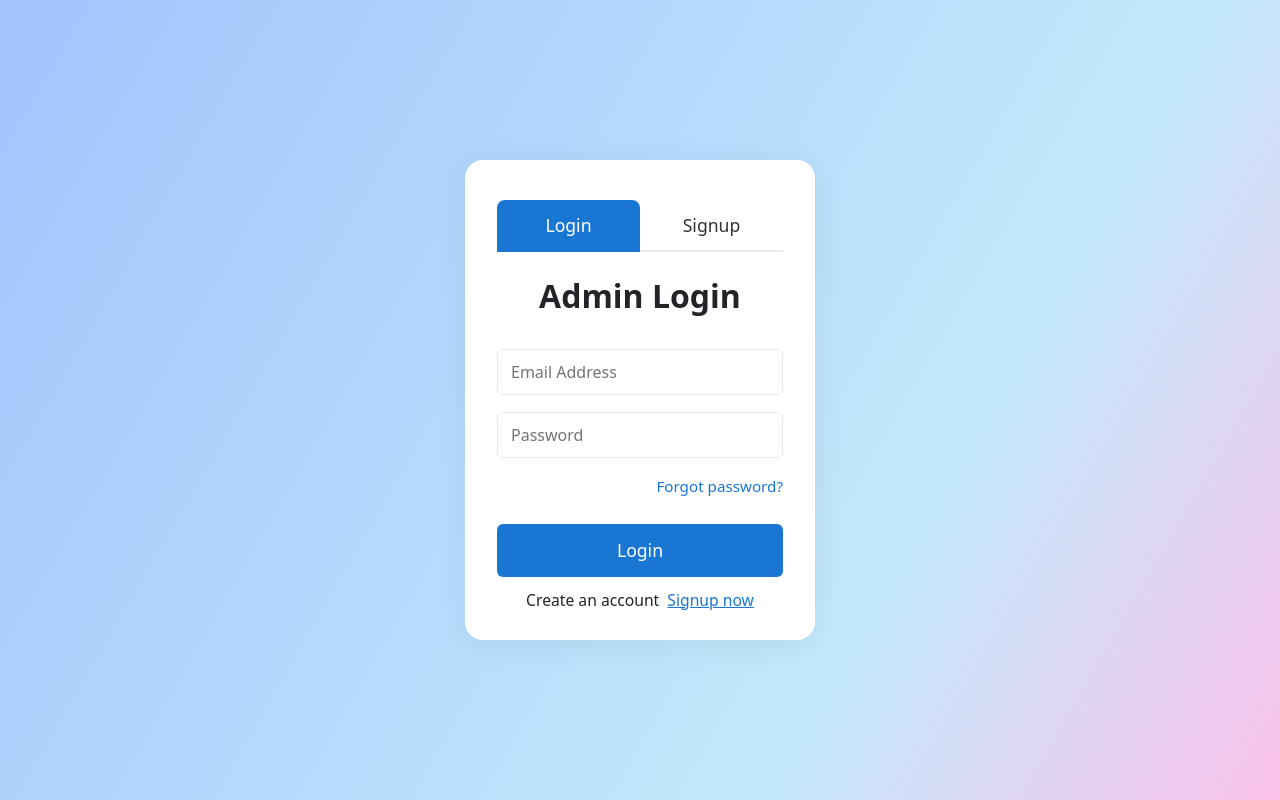
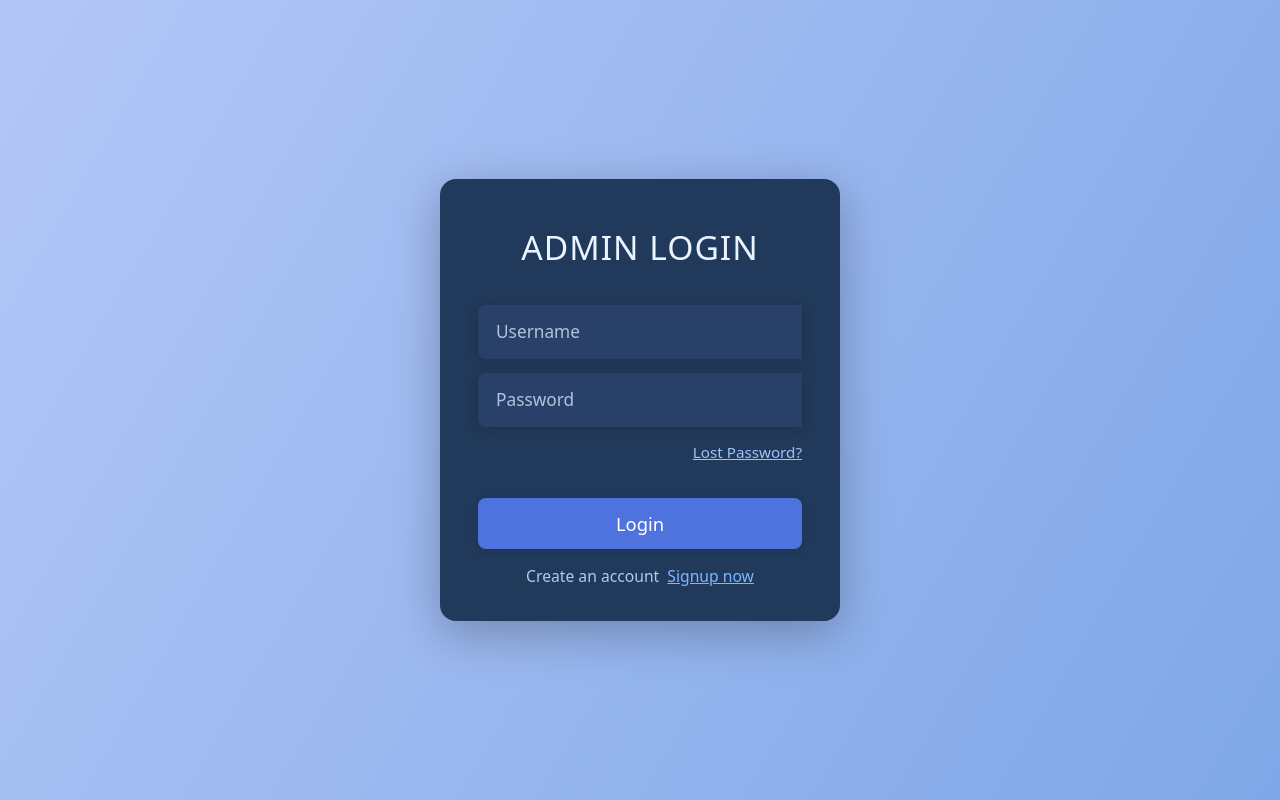
Before and after one commit to bella-cd/ble_hosptal_react, a React (Create React App) app in the folder frontend/: page /login in a window 1280 px wide. Built offline with nearby package versions, Linux system fonts and the light colour scheme.

Commit message:
theme and color changes

```diff
--- a/frontend/src/components/LoginSignupForm.css
+++ b/frontend/src/components/LoginSignupForm.css
@@ -1,104 +1,143 @@
+
 .form-bg {
   min-height: 100vh;
   display: flex;
   align-items: center;
   justify-content: center;
-  background: linear-gradient(120deg,#a1c4fd,#c2e9fb 70%,#fbc2eb);
+  background: linear-gradient(120deg, #b3c7f7 0%, #7fa7e7 100%);
 }
 
 .center-card {
-  background: #fff;
-  padding: 40px 32px 28px 32px;
-  border-radius: 18px;
-  box-shadow: 0 4px 32px #0001;
-  min-width: 300px;
-  max-width: 350px;
+  background: #21395a;
+  padding: 48px 38px 32px 38px;
+  border-radius: 16px;
+  box-shadow: 0 12px 48px #0004;
+  min-width: 340px;
+  max-width: 400px;
   width: 100%;
+  display: flex;
+  flex-direction: column;
 }
 
 .tabs {
   display: flex;
-  margin-bottom: 25px;
+  margin-bottom: 15px;
+  gap: 8px;
 }
 
 .tab {
   flex: 1;
   padding: 12px 0;
+  background: none;
   border: none;
-  border-bottom: 2px solid #eaeaea;
-  font-size: 1.1rem;
-  background: none;
   cursor: pointer;
+  color: #b2c2df;
+  font-size: 1.07rem;
   font-weight: 500;
-  color: #333;
+  border-bottom: 2.5px solid transparent;
+  border-radius: 8px 8px 0 0;
+  transition: background .18s;
 }
 
 .tab.active {
-  background: #1976d2;
+  background: #34578a;
   color: #fff;
-  border-bottom: 2.5px solid #1976d2;
-  border-radius: 8px 8px 0 0;
+  border-bottom: 2.5px solid #a1c4fd;
 }
 
 .auth-form {
   display: flex;
   flex-direction: column;
-  gap: 17px;
+  gap: 14px;
+}
+
+.auth-form h2 {
+  color: #eaf3ff;
+  font-weight: 400;
+  font-size: 2.1rem;
+  margin-bottom: 24px;
+  letter-spacing: 1px;
+  text-align: center;
+}
+
+.input-group {
+  position: relative;
+  display: flex;
+  align-items: center;
 }
 
 .form-input {
-  font-size: 1rem;
-  border: 1.3px solid #eaeaea;
-  padding: 10px 13px;
-  border-radius: 6px;
+  background: #294068;
+  color: #eaf3ff;
+  border: none;
+  border-radius: 8px;
+  padding: 14px 44px 14px 18px;
+  font-size: 1.08rem;
+  transition: box-shadow .18s;
+  box-shadow: 0 2px 12px #0002;
+  width: 100%;
 }
 
-.form-input:focus {
-  outline: none;
-  border-color: #1976d2;
+.form-input::placeholder {
+  color: #b2c2df;
+}
+
+.input-icon {
+  position: absolute;
+  right: 18px;
+  color: #b2c2df;
+  font-size: 1.15rem;
+  pointer-events: none;
+}
+
+.main-btn,
+button[type="submit"] {
+  background: #4e73df;
+  color: #fff;
+  border: none;
+  padding: 12px 0;
+  border-radius: 8px;
+  font-size: 1.15rem;
+  font-weight: 500;
+  box-shadow: 0 2px 10px #0001;
+  margin-top: 6px;
+  transition: background .14s;
+}
+
+.main-btn:hover {
+  background: #2e59d9;
 }
 
 .forgot-link {
-  color: #1976d2;
-  text-decoration: none;
+  color: #9ec3f7;
+  text-decoration: underline;
   font-size: 0.95rem;
   margin-bottom: 2px;
   align-self: flex-end;
+  transition: color .14s;
 }
 
-.main-btn {
-  background: #1976d2;
-  color: #fff;
-  border: none;
-  padding: 13px;
-  border-radius: 6px;
-  font-size: 1.1rem;
-  font-weight: 500;
-  cursor: pointer;
-  margin-top: 8px;
-}
-
-.main-btn:hover {
-  background: #145ea8;
+.forgot-link:hover {
+  color: #7298c6;
 }
 
 .switch-link {
   text-align: center;
-  margin-top: 12px;
+  margin-top: 16px;
   font-size: 0.98rem;
+  color: #b0c9ef;
 }
 
 .link-btn {
-  color: #1976d2;
+  color: #7bb8ff;
   cursor: pointer;
   text-decoration: underline;
   margin-left: 4px;
+  transition: color .18s;
 }
 
-.center-card h2 {
-  text-align: center;
-  margin-bottom: 16px;
-  font-weight: 700;
+.link-btn:hover {
+  color: #386fc2;
 }
 
 .msg {
@@ -109,4 +148,5 @@
   margin-bottom: -8px;
   text-align: center;
   font-size: 1rem;
+  box-shadow: 0 4px 12px #0001;
 }
--- a/frontend/src/components/LoginSignupForm.js
+++ b/frontend/src/components/LoginSignupForm.js
@@ -1,16 +1,13 @@
-// Import React, axios, and CSS
 import React, { useState } from "react";
 import axios from "axios";
 import "./LoginSignupForm.css";
 
-// LoginSignupForm handles login and signup forms
 function LoginSignupForm() {
-  const [mode, setMode] = useState("login"); // Track form mode
-  const [email, setEmail] = useState(""); // User email
-  const [password, setPassword] = useState(""); // User password
-  const [msg, setMsg] = useState(""); // Message to show
+  const [mode, setMode] = useState("login");
+  const [email, setEmail] = useState("");
+  const [password, setPassword] = useState("");
+  const [msg, setMsg] = useState("");
 
-  // Handle form submit for login/signup
   function handleSubmit(e) {
     e.preventDefault();
     setMsg("");
@@ -30,31 +27,27 @@ function LoginSignupForm() {
       .catch(err => setMsg(err.response?.data?.error || "Request failed"));
   }
 
-  // Render login/signup form UI
   return (
     <div className="form-bg">
       <div className="center-card">
-        <div className="tabs">
-          <button
-            className={mode === "login" ? "tab active" : "tab"}
-            onClick={() => setMode("login")}
-          >Login</button>
-          <button
-            className={mode === "signup" ? "tab active" : "tab"}
-            onClick={() => setMode("signup")}
-          >Signup</button>
-        </div>
+        {/* Removed tab switcher for a cleaner look */}
         <form className="auth-form" onSubmit={handleSubmit}>
-          <h2>{mode === "login" ? "Admin Login" : "Signup"}</h2>
+          <h2 style={{ fontSize: "2.1rem", fontWeight: 400, letterSpacing: "1px", marginBottom: "24px" }}>
+            {mode === "login" ? "ADMIN LOGIN" : "ADMIN SIGNUP"}
+          </h2>
           {msg && <div className="msg">{msg}</div>}
+          <div className="input-group">
             <input
               className="form-input"
               type="text"
-            placeholder="Email Address"
+              placeholder="Username"
               value={email}
               onChange={e => setEmail(e.target.value)}
               required
             />
+            <span className="input-icon"><i className="fa fa-user" /></span>
+          </div>
+          <div className="input-group">
             <input
               className="form-input"
               type="password"
@@ -63,8 +56,10 @@ function LoginSignupForm() {
               onChange={e => setPassword(e.target.value)}
               required
             />
-          {mode === "login" && <a href="#" className="forgot-link">Forgot password?</a>}
-          <button className="main-btn" type="submit">
+            <span className="input-icon"><i className="fa fa-lock" /></span>
+          </div>
+          {mode === "login" && <a href="#" className="forgot-link">Lost Password?</a>}
+          <button className="main-btn" type="submit" style={{ marginTop: "18px", fontSize: "1.15rem", borderRadius: "8px" }}>
             {mode === "login" ? "Login" : "Signup"}
           </button>
         </form>
--- a/frontend/src/components/Sidebar.js
+++ b/frontend/src/components/Sidebar.js
@@ -1,34 +1,39 @@
 import { Link, useLocation } from "react-router-dom";
 
 const sidebarStyle = {
-  width: "220px",
+  width: "230px",
   minHeight: "100vh",
-  background: "#4e73df", // SB Admin blue
+  background: "#232e3c", // Professional dark sidebar
   color: "#fff",
   position: "fixed",
   left: 0,
   top: 0,
-  paddingTop: "25px",
+  paddingTop: "32px",
+  boxShadow: "2px 0 16px #0002",
+  zIndex: 100,
 };
 
 const activeStyle = {
-  background: "#f8f9fc", // SB Admin card bg
-  color: "#4e73df", // SB Admin blue text
+  background: "#1a2230",
+  color: "#4e73df",
   fontWeight: "bold",
-  borderRadius: "6px 0 0 6px"
+  borderLeft: "4px solid #4e73df",
+  borderRadius: "6px 0 0 6px",
 };
 
 const linkStyle = {
   display: "flex",
-  gap: "10px",
+  gap: "12px",
   alignItems: "center",
   color: "#fff",
-  padding: "15px 25px",
+  padding: "14px 28px",
   textDecoration: "none",
-  marginBottom: "4px",
+  marginBottom: "6px",
   borderLeft: "4px solid transparent",
   fontWeight: 500,
-  borderRadius: "6px 0 0 6px"
+  fontSize: "1.08rem",
+  borderRadius: "6px 0 0 6px",
+  transition: "background 0.2s, color 0.2s",
 };
 
 export default function Sidebar() {
@@ -38,14 +43,24 @@ export default function Sidebar() {
     <aside style={sidebarStyle}>
       <div style={{
         fontWeight: 700,
-        fontSize: "1.3rem",
-        padding: "0 25px 15px",
+        fontSize: "1.15rem",
+        padding: "0 28px 18px",
         letterSpacing: ".5px",
-        color: "#fff"
+        color: "#fff",
+        opacity: 0.85,
+        borderBottom: "1px solid #2c3542",
+        marginBottom: "18px"
       }}>
-        <span style={{ color: "#36b9cc" }}>BLE</span> Dashboard
+        MENU
       </div>
       <nav>
+        <div style={{
+          fontSize: "0.95rem",
+          fontWeight: 600,
+          color: "#bfc8d6",
+          padding: "0 28px 6px",
+          letterSpacing: ".2px"
+        }}>Dashboard</div>
         <Link
           to="/devices"
           style={{
@@ -55,6 +70,13 @@ export default function Sidebar() {
         >
           <span role="img" aria-label="devices">📡</span> Live Devices
         </Link>
+        <div style={{
+          fontSize: "0.95rem",
+          fontWeight: 600,
+          color: "#bfc8d6",
+          padding: "12px 28px 6px",
+          letterSpacing: ".2px"
+        }}>Components</div>
         <Link
           to="/admin"
           style={{
--- a/frontend/src/index.css
+++ b/frontend/src/index.css
@@ -1,14 +1,138 @@
+/* General body and background */
 body {
+  background: #f4f7fa;
+  font-family: 'Segoe UI', Roboto, Arial, sans-serif;
+  color: #21395a;
   margin: 0;
-  font-family: -apple-system, BlinkMacSystemFont, "Segoe UI", Roboto, Oxygen,
-      Ubuntu, Cantarell, "Open Sans", "Helvetica Neue", sans-serif;
-  background-color: #13a3d5;
 }
 
+/* ---------- Sidebar Styles ---------- */
+aside {
+  background: #21395a !important;
+  color: #cbe1ff !important;
+  box-shadow: 2px 0 12px #0001;
+  min-height: 100vh;
+}
+
+.sidebarStyle {
+  background: #21395a !important;
+  color: #eaf3ff !important;
+  font-size: 1.08rem;
+  padding-top: 24px;
+}
+
+.activeStyle {
+  background: #2c4570 !important;
+  color: #a1c4fd !important;
+  border-left: 4px solid #4e73df;
+}
+
+/* ---------- Navbar Styles ---------- */
+.navbar {
+  background: #fff !important;
+  color: #21395a !important;
+  box-shadow: 0 2px 8px #0001;
+  border-bottom: 1px solid #e3e6f0;
+}
+
+.nav-link {
+  color: #21395a !important;
+  font-weight: 500;
+  margin-right: 18px;
+  transition: color 0.2s;
+}
+.nav-link:hover {
+  color: #4e73df !important;
+}
+
+.navbar-brand {
+  color: #4e73df !important;
+  font-weight: 700;
+  font-size: 1.3rem;
+}
+
+.btn {
+  background: #4e73df !important;
+  color: #fff !important;
+  font-weight: 600 !important;
+  border-radius: 6px;
+  border: none;
+  box-shadow: 0 2px 8px #4e73df22;
+  padding: 8px 20px;
+  transition: background 0.2s;
+}
+.btn:hover {
+  background: #2e59d9 !important;
+}
+
+/* ---------- Card Styles ---------- */
 .card {
-  background: #fff;
+  background: #fff !important;
+  color: #21395a !important;
+  border-radius: 16px !important;
+  box-shadow: 0 4px 18px #0001 !important;
+  padding: 40px 36px !important;
+  margin-bottom: 36px;
+}
+
+.card h2 {
+  color: #232e3c !important;
+  font-weight: 700 !important;
+  font-size: 2.2rem;
+  margin-bottom: 22px;
+  letter-spacing: .5px;
+}
+
+/* ---------- Table Styles ---------- */
+.table {
+  background: #fff !important;
+  color: #232e3c !important;
   border-radius: 10px;
-  box-shadow: 0 8px 20px rgb(0 0 0 / 0.05);
-  padding: 20px;
-  margin-bottom: 20px;
+  overflow: hidden;
+  box-shadow: 0 1px 6px #0001;
+  margin-bottom: 24px;
 }
+
+.table th,
+.table td {
+  background: #fff !important;
+  color: #232e3c !important;
+  border: 1px solid #e3e6f0 !important;
+  font-weight: 500;
+  padding: 14px 18px;
+  font-size: 1.05rem;
+}
+
+.table th {
+  color: #4e73df !important;
+  background: #f4f7fa !important;
+  border: 1px solid #e3e6f0 !important;
+  font-size: 1.12rem;
+  font-weight: 700;
+}
+
+.table tr:nth-child(even) td {
+  background: #f8f9fc !important;
+}
+
+/* ---------- Links and text ---------- */
+
+a {
+  color: #4e73df;
+  text-decoration: none;
+  transition: color 0.2s;
+}
+a:hover {
+  color: #2e59d9;
+}
+
+/* ---------- Scrollbar Styles (optional) ---------- */
+::-webkit-scrollbar {
+  width: 8px;
+  background: #f4f7fa;
+}
+
+::-webkit-scrollbar-thumb {
+  background: #4e73df;
+  border-radius: 8px;
+}
```
Lines whose indentation alone changed are shown as unchanged.
